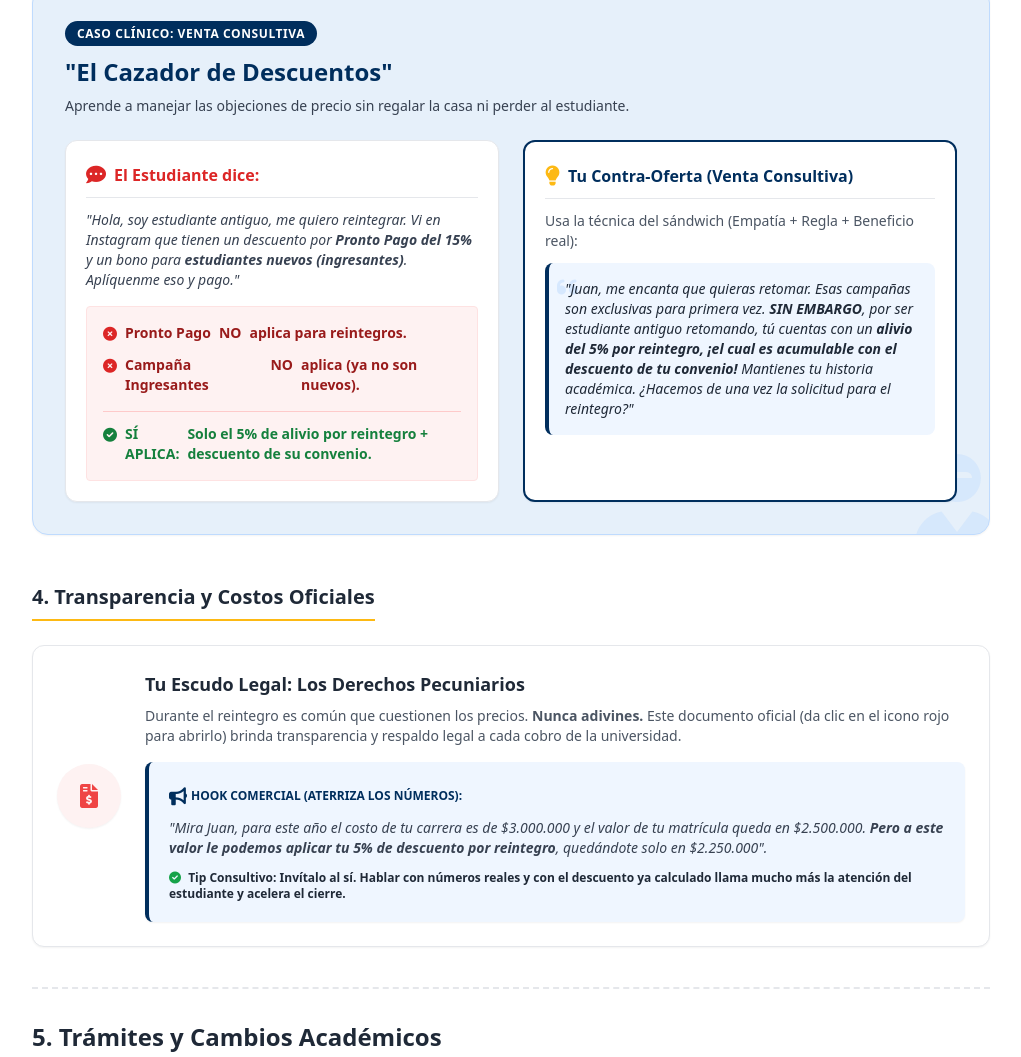
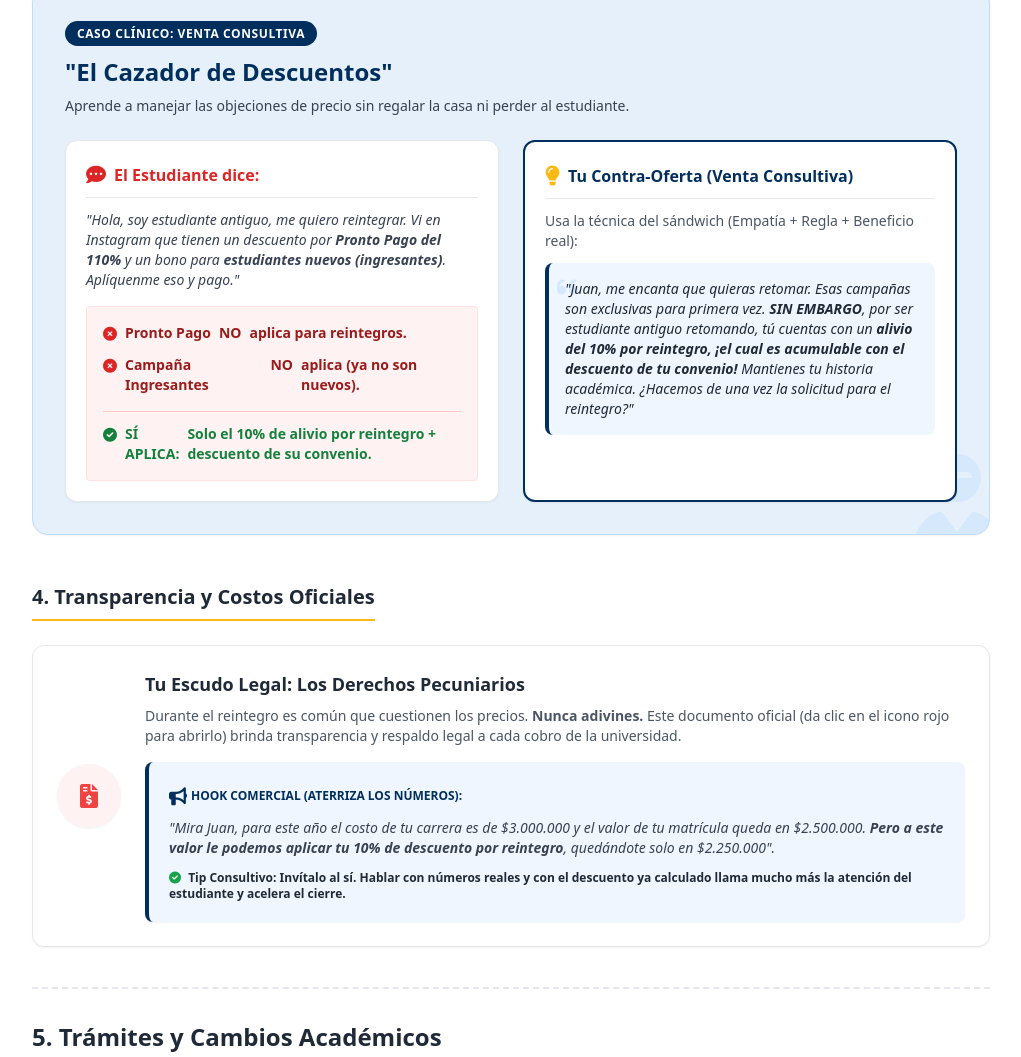
Before and after one commit to Anvacu2418/hub-expertos-ilumno, a plain HTML site: page 2.4_modulo_reintegro.html in a window 1280 px wide. Shown: the part 1831-2888 px from the top of the page, without its empty margins (129-1150 px from the left). Drawn offline with nearby package versions, Linux system fonts and the light colour scheme.

Commit message:
Update reintegration discount from 5% to 10%

```diff
--- a/2.4_modulo_reintegro.html
+++ b/2.4_modulo_reintegro.html
@@ -199,12 +199,12 @@
                             <div class="flex items-center gap-2 text-red-600 font-bold mb-3 border-b pb-2">
                                 <i class="fas fa-comment-dots text-xl"></i> El Estudiante dice:
                             </div>
-                            <p class="text-sm text-gray-700 italic mb-4">"Hola, soy estudiante antiguo, me quiero reintegrar. Vi en Instagram que tienen un descuento por <strong>Pronto Pago del 15%</strong> y un bono para <strong>estudiantes nuevos (ingresantes)</strong>. Aplíquenme eso y pago."</p>
+                            <p class="text-sm text-gray-700 italic mb-4">"Hola, soy estudiante antiguo, me quiero reintegrar. Vi en Instagram que tienen un descuento por <strong>Pronto Pago del 110%</strong> y un bono para <strong>estudiantes nuevos (ingresantes)</strong>. Aplíquenme eso y pago."</p>
 
                             <div class="bg-red-50 p-4 rounded text-red-800 text-sm font-semibold flex flex-col gap-3 border border-red-100">
                                 <span class="flex items-start gap-2"><i class="fas fa-times-circle text-red-600 mt-1"></i> Pronto Pago <strong>NO</strong> aplica para reintegros.</span>
                                 <span class="flex items-start gap-2"><i class="fas fa-times-circle text-red-600 mt-1"></i> Campaña Ingresantes <strong>NO</strong> aplica (ya no son nuevos).</span>
-                                <span class="flex items-start gap-2 mt-1 pt-3 border-t border-red-200 text-green-700"><i class="fas fa-check-circle mt-1"></i> <strong>SÍ APLICA:</strong> Solo el 5% de alivio por reintegro + descuento de su convenio.</span>
+                                <span class="flex items-start gap-2 mt-1 pt-3 border-t border-red-200 text-green-700"><i class="fas fa-check-circle mt-1"></i> <strong>SÍ APLICA:</strong> Solo el 10% de alivio por reintegro + descuento de su convenio.</span>
                             </div>
                         </div>
 
@@ -217,7 +217,7 @@
 
                             <div class="bg-blue-50 p-4 rounded-lg text-sm text-gray-800 italic border-l-4 border-poliBlue relative">
                                 <i class="fas fa-quote-left absolute text-blue-200 text-2xl top-2 left-2 opacity-50"></i>
-                                <span class="relative z-10">"Juan, me encanta que quieras retomar. Esas campañas son exclusivas para primera vez. <strong>SIN EMBARGO</strong>, por ser estudiante antiguo retomando, tú cuentas con un <strong>alivio del 5% por reintegro, ¡el cual es acumulable con el descuento de tu convenio!</strong> Mantienes tu historia académica. ¿Hacemos de una vez la solicitud para el reintegro?"</span>
+                                <span class="relative z-10">"Juan, me encanta que quieras retomar. Esas campañas son exclusivas para primera vez. <strong>SIN EMBARGO</strong>, por ser estudiante antiguo retomando, tú cuentas con un <strong>alivio del 10% por reintegro, ¡el cual es acumulable con el descuento de tu convenio!</strong> Mantienes tu historia académica. ¿Hacemos de una vez la solicitud para el reintegro?"</span>
                             </div>
                         </div>
                     </div>
@@ -238,7 +238,7 @@
 
                             <div class="bg-blue-50 p-5 rounded-lg border-l-4 border-poliBlue mt-4 shadow-sm">
                                 <p class="text-xs font-bold text-poliBlue uppercase mb-2 flex items-center gap-1"><i class="fas fa-bullhorn text-lg"></i> Hook Comercial (Aterriza los Números):</p>
-                                <p class="text-sm text-gray-700 italic mb-3">"Mira Juan, para este año el costo de tu carrera es de $3.000.000 y el valor de tu matrícula queda en $2.500.000. <strong>Pero a este valor le podemos aplicar tu 5% de descuento por reintegro</strong>, quedándote solo en $2.250.000".</p>
+                                <p class="text-sm text-gray-700 italic mb-3">"Mira Juan, para este año el costo de tu carrera es de $3.000.000 y el valor de tu matrícula queda en $2.500.000. <strong>Pero a este valor le podemos aplicar tu 10% de descuento por reintegro</strong>, quedándote solo en $2.250.000".</p>
                                 <p class="text-xs font-semibold text-gray-800"><i class="fas fa-check-circle text-green-600 mr-1"></i> <strong>Tip Consultivo:</strong> Invítalo al sí. Hablar con números reales y con el descuento ya calculado llama mucho más la atención del estudiante y acelera el cierre.</p>
                             </div>
                         </div>
```
